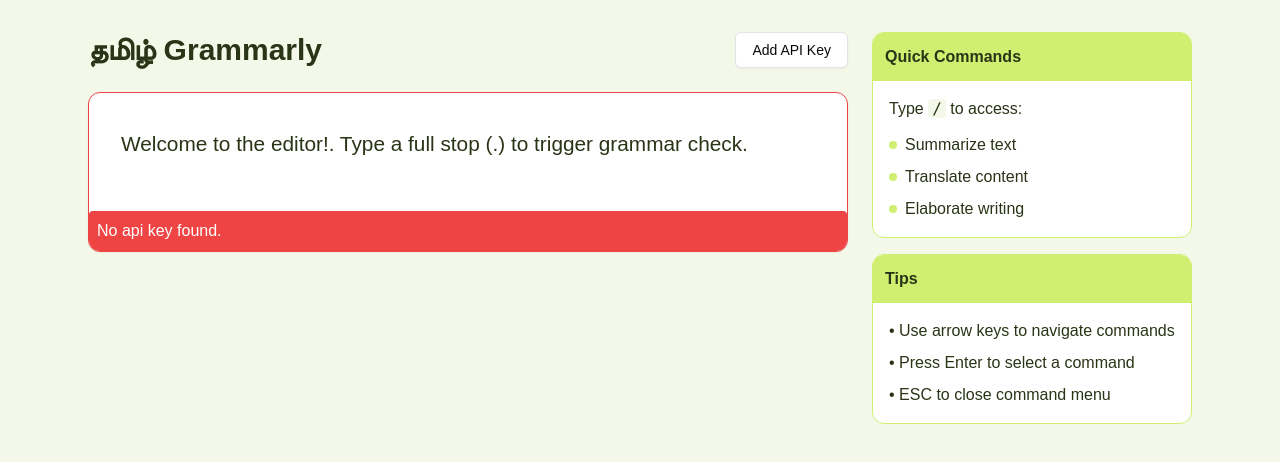
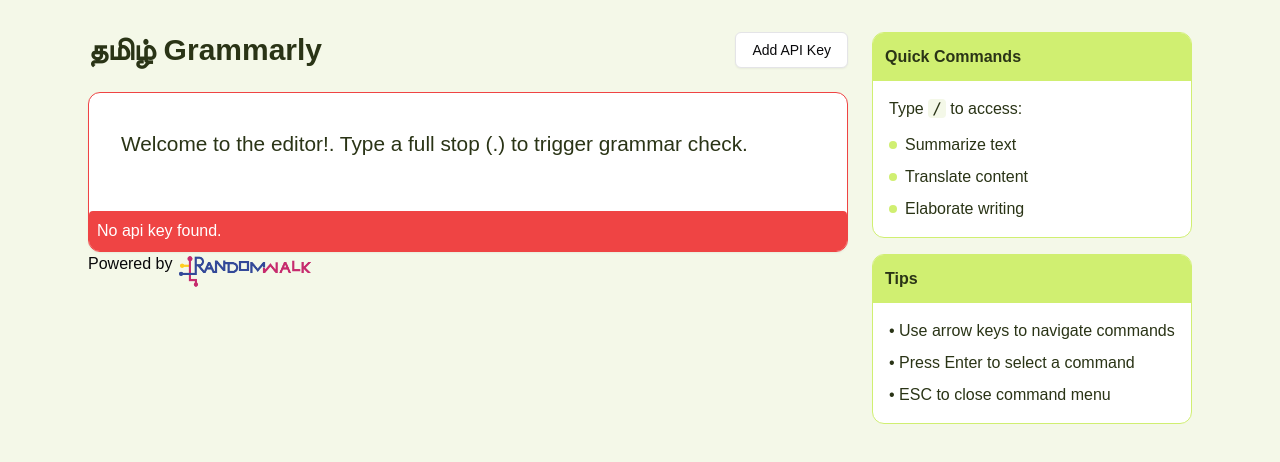
Before and after one commit to sudipRW/tamil-grammarly, a Next.js app: page / in a window 1280 px wide. Shown: the top 462 px of the page. Built offline with nearby package versions, Linux system fonts and the light colour scheme.

Commit message:
added randomwalk logo

```diff
--- a/app/page.tsx
+++ b/app/page.tsx
@@ -10,6 +10,8 @@
 import ApiKeyManager from "@/components/apikey_manager"
 import Grammarly from "./_grammarly/grammarly"
 import { openDB } from "idb"
+import Image from "next/image"
+import randomwalkIcon from "./randomwalk.png"
 
 interface CommandsListProps {
   items: any[]; // Change `any[]` to a more specific type if possible
@@ -201,6 +203,7 @@
   },
 })
 
+
 const handleGrammarCheck = async (text: string | undefined) => {
   console.log("Grammar check triggered by full stop")
   const correctedText = await grammarly.grammarly(text)
@@ -213,7 +216,7 @@
 
   addOptions() {
     return {
-      setLoading: () => {}, // Will be set from editor
+      setLoading: () => {},
     }
   },
 
@@ -258,7 +261,8 @@
   }, [])
 
   const editor = useEditor({
-    extensions: [StarterKit, SlashCommands,
+    extensions: [StarterKit,
+      SlashCommands,
       GrammarCheck.configure({
         setLoading: setLoading
       })
@@ -268,12 +272,12 @@
     editorProps: {
       attributes: {
         class: 'w-full max-w-full overflow-x-hidden'
-      }
+      },
     },
     onUpdate: ({ editor }) => {
       if (!editor) return
     },
-    immediatelyRender: false
+    immediatelyRender: false,
   })
 
   if (!editor) return null
@@ -310,6 +314,10 @@
                   No api key found.
                 </div>
               )}
+            </div>
+            <div className="flex">
+              <p>Powered by</p>
+              <Image src={randomwalkIcon} alt="randomwalk logo" className="w-36"/>
             </div>
           </div>
 
```
Also changed, not shown: app/randomwalk.png (added).
